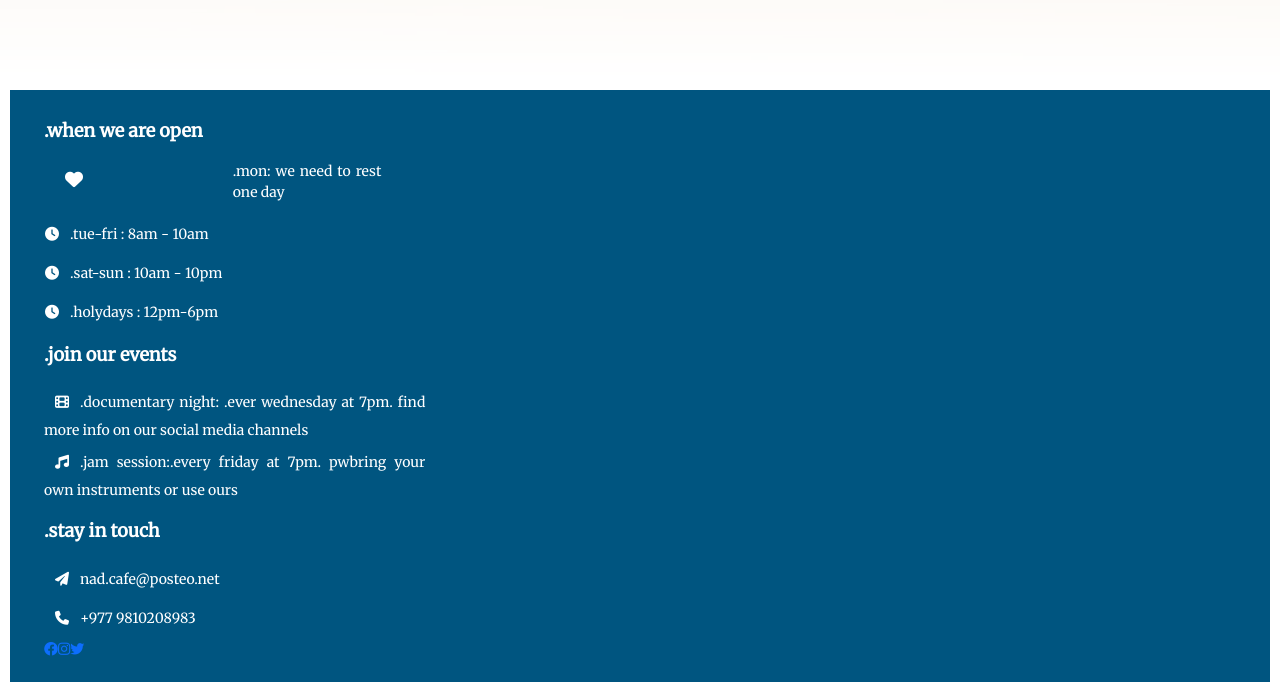
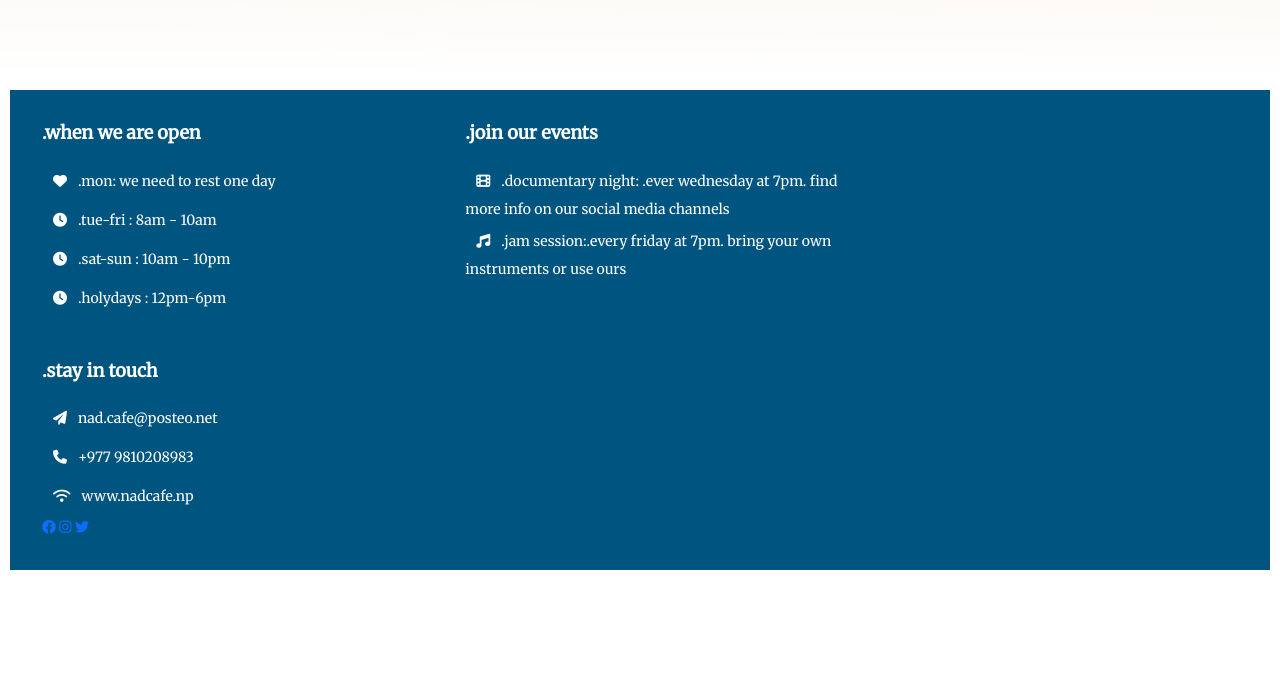
Before and after one commit to MaHu4/WebProject_CoffeeShop, a plain HTML site: page index.html in a window 1280 px wide. Shown: the part 720-1412 px from the top of the page. After the commit the page ends 1300 px from the top, so only its background shows below. Drawn offline with nearby package versions, Linux system fonts and the light colour scheme.

Commit message:
footer - three columns dont work

```diff
--- a/index.html
+++ b/index.html
@@ -49,69 +49,33 @@
 </div>
 </nav>
 
-
-<!--<div class="container-fluid mt-5 p-4 text-center">
-    <div class="row" id="footer">
-        <div class="col">
-            <i class="fa-solid fa-clock"></i>
-        <div>
-
-        <div class="col">
-            <p class="text-start">tuesday - sunday<br> 9am to 9pm</p>
-            <p>monday we need to rest</p>
-        </div>
-        </div>
-        </div>
-
-        <div class="col">
-            <i class="fa-solid fa-location-dot"></i>
-            <p>Lumbini xxx</p>
-        </div>
-
-         <div class="col">
-
-
-            we are social
-    </div>
-
-    <div class="row" id="footer">
-
-    </div>
-    </div>
-</div>-->
-
 <!-- footer -->
 <footer class="footer">
-  <div class="container-fluid overflow-hidden">
-    <div class="row pt-2 gx-5">
+  <div class="container-fluid">
+    <div class="row">
+  <!-- first column-->
       <div class="col-md-4 widget">
-        <div class="row widget-header">
+        <div class="widget-header">
         <h3>.when we are open</h3>
         </div>
-        <div class="row widget-content">
-          <div class="col" id="column-icon">
-            <i class="fa-solid fa-heart"></i>
-          </div>
-          <div class="col content">
-            <p>.mon: we need to rest one day</p>
-          </div>
-        </div>
-          <div class="col">
+        <div class="widget-content">
+          <p><i class="fa-solid fa-heart"></i>.mon: we need to rest one day</p>
           <p><i class="fa-solid fa-clock"></i>.tue-fri : 8am - 10am</p>
           <p><i class="fa-solid fa-clock"></i>.sat-sun : 10am - 10pm</p>
           <p><i class="fa-solid fa-clock"></i>.holydays : 12pm-6pm</p>
-          </div>
         </div>
       </div>
+  <!-- second column-->
       <div class="col-md-4 widget">
         <div class="widget-header">
         <h3>.join our events</h3>
         </div>
-        <div class="widget-content">
+        <div class="grind-container widget-content">
           <p><i class="fa-solid fa-film"></i>.documentary night: .ever wednesday at 7pm. find more info on our social media channels</p>
-          <p><i class="fa-solid fa-music"></i>.jam session:.every friday at 7pm. pwbring your own instruments or use ours</p>
+          <p><i class="fa-solid fa-music"></i>.jam session:.every friday at 7pm. bring your own instruments or use ours</p>
         </div>
       </div>
+  <!-- third column-->
       <div class="col-md-4 widget">
         <div class="widget-header">
         <h3>.stay in touch</h3>
@@ -119,7 +83,12 @@
         <div class="widget-content">
           <p><i class="fa-solid fa-paper-plane"></i>nad.cafe@posteo.net</p>
           <p><i class="fa-solid fa-phone"></i>+977 9810208983</p>
-          <p><a href="#"><i class="fa-brands fa-facebook fa-1.5x"></i></a><a href="#"><i class="fa-brands fa-instagram fa-1.5x"></i></i></a><a href="#"><i class="fa-brands fa-twitter fa-1.5x"></i></a></p>
+          <p><i class="fa-solid fa-wifi"></i>www.nadcafe.np</p>
+          <p>
+            <a href="#"><i class="fa-brands fa-facebook fa-1.5x"></i></a>
+            <a href="#"><i class="fa-brands fa-instagram fa-1.5x"></i></i></a>
+            <a href="#"><i class="fa-brands fa-twitter fa-1.5x"></i></a>
+          </p>
         </div>
       </div>
     </div>
--- a/style.css
+++ b/style.css
@@ -102,17 +102,26 @@ border: 1px solid white;
 .footer {
   align-items: center;
   background-color: #005580;
-  text-align: justify;
+  text-align: left;
   text-decoration: none !important;
   color: white !important;
   padding: 10px;
   margin: 10px;
 }
+
 .footer h3 {
   font-size: 18px;
   font-weight: bolder;
   padding: 1px;
   margin: 1px;
+}
+
+.footer i {
+
+}
+.footer .widget {
+  padding: 5px;
+  margin: 5px;
 }
 
 .widget-header, .widget-content {
@@ -136,14 +145,7 @@ border: 1px solid white;
   text-decoration: none !important;
   color: white !important;
 }
-.open-time {
-line-height: 2px;
-}
 
 .fa-regular {
   padding: 10px;
 }
-
-#column-icon {
-  columns: auto;
-}
```
